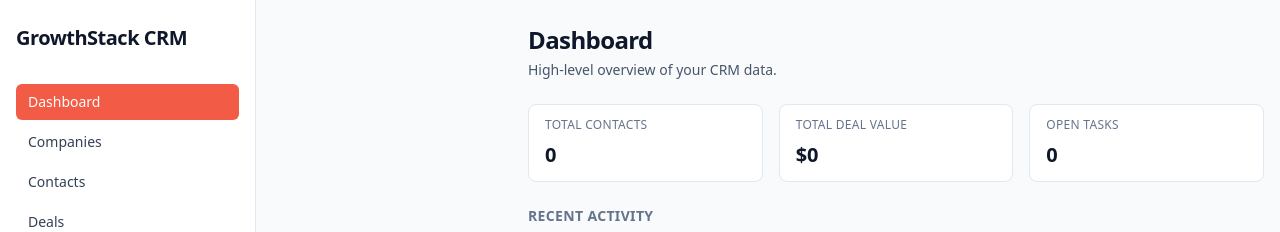
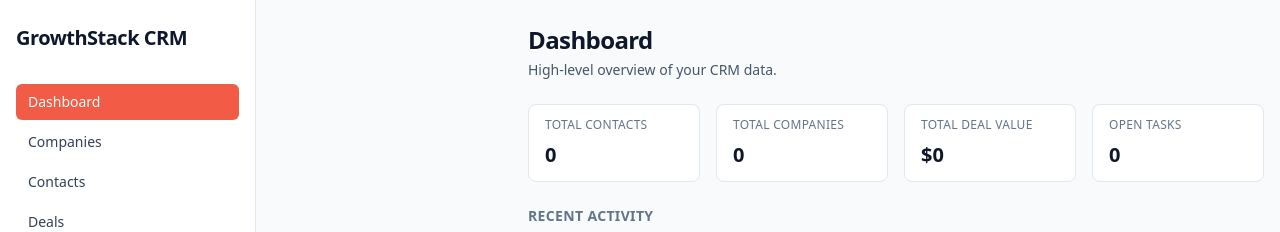
Before and after one commit to tertiusstrydom/GSCRM, a Next.js app: page / in a window 1280 px wide. Shown: the top 232 px of the page. Built offline with nearby package versions, Linux system fonts and the light colour scheme; no server answers; the database is empty.

Commit message:
Fix contact detail page flickering and add companies count to dashboard

```diff
--- a/app/contacts/[id]/page.tsx
+++ b/app/contacts/[id]/page.tsx
@@ -8,7 +8,6 @@
 
 export default function ContactDetailPage() {
   const { id } = useParams<{ id: string }>();
-  const supabase = createSupabaseClient();
   const [contact, setContact] = useState<Contact | null>(null);
   const [deals, setDeals] = useState<Deal[]>([]);
   const [tasks, setTasks] = useState<Task[]>([]);
@@ -20,9 +19,10 @@
       if (!id) return;
       setLoading(true);
       setError(null);
+      const supabase = createSupabaseClient();
       try {
         const [contactRes, dealsRes, tasksRes] = await Promise.all([
-          supabase.from("contacts").select("*").eq("id", id).maybeSingle(),
+          supabase.from("contacts").select("*, companies(name)").eq("id", id).maybeSingle(),
           supabase
             .from("deals")
             .select("*")
@@ -47,7 +47,7 @@
       }
     };
     void load();
-  }, [id, supabase]);
+  }, [id]);
 
   return (
     <div className="space-y-4">
@@ -97,7 +97,7 @@
               <div>
                 <dt className="text-xs font-medium text-slate-500">Company</dt>
                 <dd className="mt-1 text-slate-800">
-                  {contact.company || "—"}
+                  {(contact as any)?.companies?.name || contact.company || "—"}
                 </dd>
               </div>
               <div>
--- a/app/page.tsx
+++ b/app/page.tsx
@@ -11,6 +11,7 @@
 
 export default function DashboardPage() {
   const [totalContacts, setTotalContacts] = useState<number | null>(null);
+  const [totalCompanies, setTotalCompanies] = useState<number | null>(null);
   const [totalDealValue, setTotalDealValue] = useState<number | null>(null);
   const [openTasksCount, setOpenTasksCount] = useState<number | null>(null);
   const [recentActivity, setRecentActivity] = useState<ActivityItem[]>([]);
@@ -23,8 +24,9 @@
       setLoading(true);
       setError(null);
       try {
-        const [contactsCountRes, dealsRes, openTasksRes] = await Promise.all([
+        const [contactsCountRes, companiesCountRes, dealsRes, openTasksRes] = await Promise.all([
           supabase.from("contacts").select("id", { count: "exact", head: true }),
+          supabase.from("companies").select("id", { count: "exact", head: true }),
           supabase.from("deals").select("amount, created_at").order("created_at", {
             ascending: false
           }),
@@ -35,10 +37,12 @@
         ]);
 
         if (contactsCountRes.error) throw contactsCountRes.error;
+        if (companiesCountRes.error) throw companiesCountRes.error;
         if (dealsRes.error) throw dealsRes.error;
         if (openTasksRes.error) throw openTasksRes.error;
 
         setTotalContacts(contactsCountRes.count ?? 0);
+        setTotalCompanies(companiesCountRes.count ?? 0);
 
         const totalValue =
           dealsRes.data?.reduce((sum, d) => sum + (Number(d.amount) || 0), 0) ??
@@ -127,10 +131,15 @@
         </p>
       )}
 
-      <div className="grid gap-4 sm:grid-cols-3">
+      <div className="grid gap-4 sm:grid-cols-2 lg:grid-cols-4">
         <StatCard
           label="Total Contacts"
           value={totalContacts?.toLocaleString() ?? "—"}
+          loading={loading}
+        />
+        <StatCard
+          label="Total Companies"
+          value={totalCompanies?.toLocaleString() ?? "—"}
           loading={loading}
         />
         <StatCard
```
